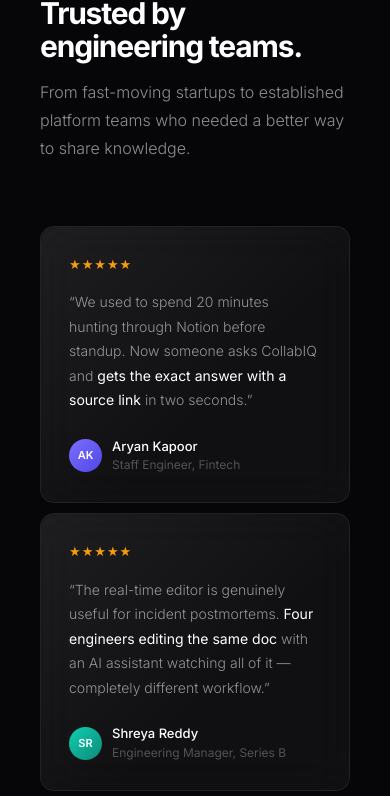
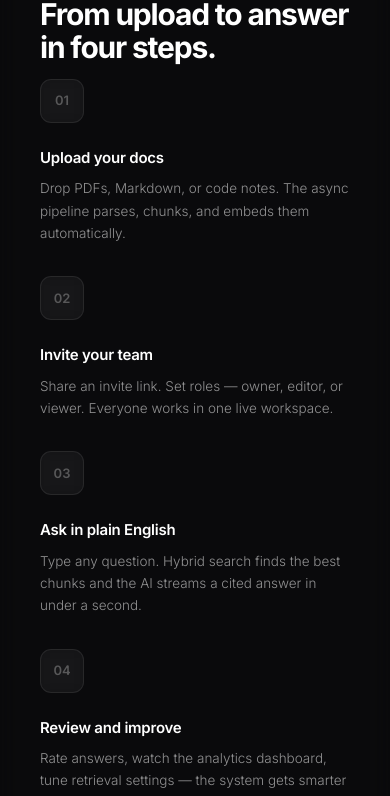
Before and after one commit to AmanSingh-404/Meshwork, a Next.js app in the folder client/: page / in a window 390 px wide. Shown: the part 5059-5855 px from the top of the page. Built offline with nearby package versions, Linux system fonts and the light colour scheme.

Commit message:
implement HowItWorks

```diff
--- /dev/null
+++ b/client/src/components/landing/HowItWorks.tsx
@@ -0,0 +1,91 @@
+"use client";
+
+import { SectionHeader } from "@/components/ui/SectionHeader";
+import { useFadeUp } from "@/hooks/useFadeUp";
+
+const STEPS = [
+  {
+    n: "01",
+    title: "Upload your docs",
+    desc: "Drop PDFs, Markdown, or code notes. The async pipeline parses, chunks, and embeds them automatically.",
+  },
+  {
+    n: "02",
+    title: "Invite your team",
+    desc: "Share an invite link. Set roles — owner, editor, or viewer. Everyone works in one live workspace.",
+  },
+  {
+    n: "03",
+    title: "Ask in plain English",
+    desc: "Type any question. Hybrid search finds the best chunks and the AI streams a cited answer in under a second.",
+  },
+  {
+    n: "04",
+    title: "Review and improve",
+    desc: "Rate answers, watch the analytics dashboard, tune retrieval settings — the system gets smarter over time.",
+  },
+];
+
+export function HowItWorks() {
+  const ref = useFadeUp();
+
+  return (
+    <section
+      id="how"
+      className="relative z-10"
+      style={{
+        borderTop: "1px solid rgba(255,255,255,0.08)",
+        borderBottom: "1px solid rgba(255,255,255,0.08)",
+        background: "rgba(255,255,255,0.018)",
+        backdropFilter: "blur(10px)",
+      }}
+    >
+      <div ref={ref} className="max-w-[1160px] mx-auto px-10 py-24">
+        <SectionHeader eyebrow="Process" title="From upload to answer in four steps." />
+
+        <div className="grid grid-cols-1 sm:grid-cols-2 lg:grid-cols-4 gap-8 relative">
+          {/* Connector line — visible on lg */}
+          <div
+            className="hidden lg:block absolute top-[22px] left-0 right-0 h-px"
+            style={{
+              background:
+                "linear-gradient(90deg,transparent 4%,rgba(255,255,255,0.08) 20%,rgba(255,255,255,0.08) 80%,transparent 96%)",
+            }}
+          />
+
+          {STEPS.map((step) => (
+            <div key={step.n} className="relative fade-up group">
+              <div
+                className="w-11 h-11 rounded-[11px] flex items-center justify-center text-[13px] font-semibold mb-6 relative z-10 transition-all duration-250"
+                style={{
+                  background: "rgba(255,255,255,0.04)",
+                  border: "1px solid rgba(255,255,255,0.08)",
+                  backdropFilter: "blur(8px)",
+                  color: "rgba(255,255,255,0.28)",
+                }}
+              >
+                <style>{`
+                  .step-box:hover {
+                    background: rgba(124,111,255,0.15) !important;
+                    border-color: rgba(124,111,255,0.35) !important;
+                    color: #7C6FFF !important;
+                  }
+                `}</style>
+                {step.n}
+              </div>
+              <h3 className="text-[15px] font-semibold tracking-[-0.015em] text-white mb-2">
+                {step.title}
+              </h3>
+              <p
+                className="text-[13.5px] font-light leading-[1.65]"
+                style={{ color: "rgba(255,255,255,0.55)" }}
+              >
+                {step.desc}
+              </p>
+            </div>
+          ))}
+        </div>
+      </div>
+    </section>
+  );
+}
```
